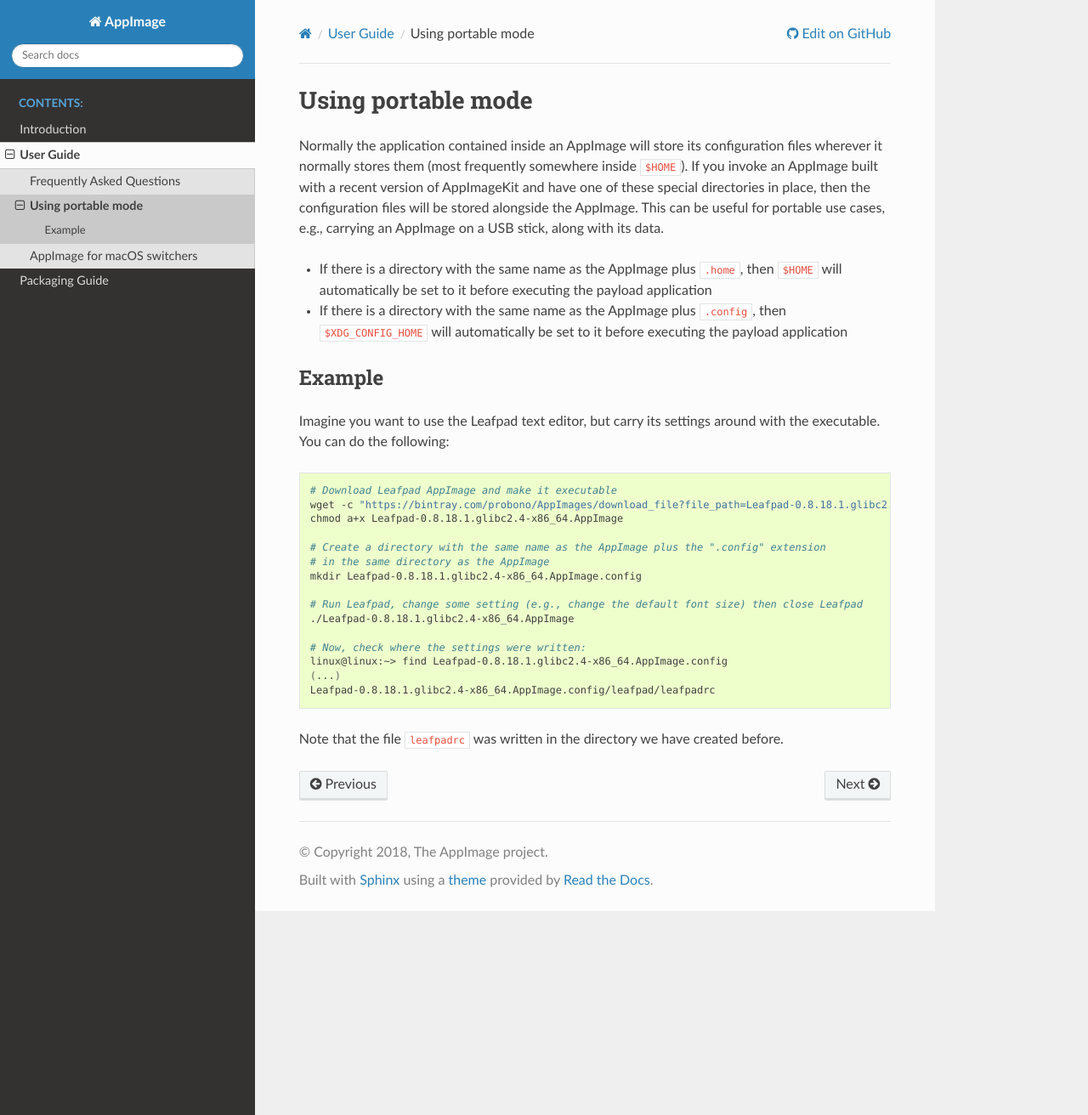
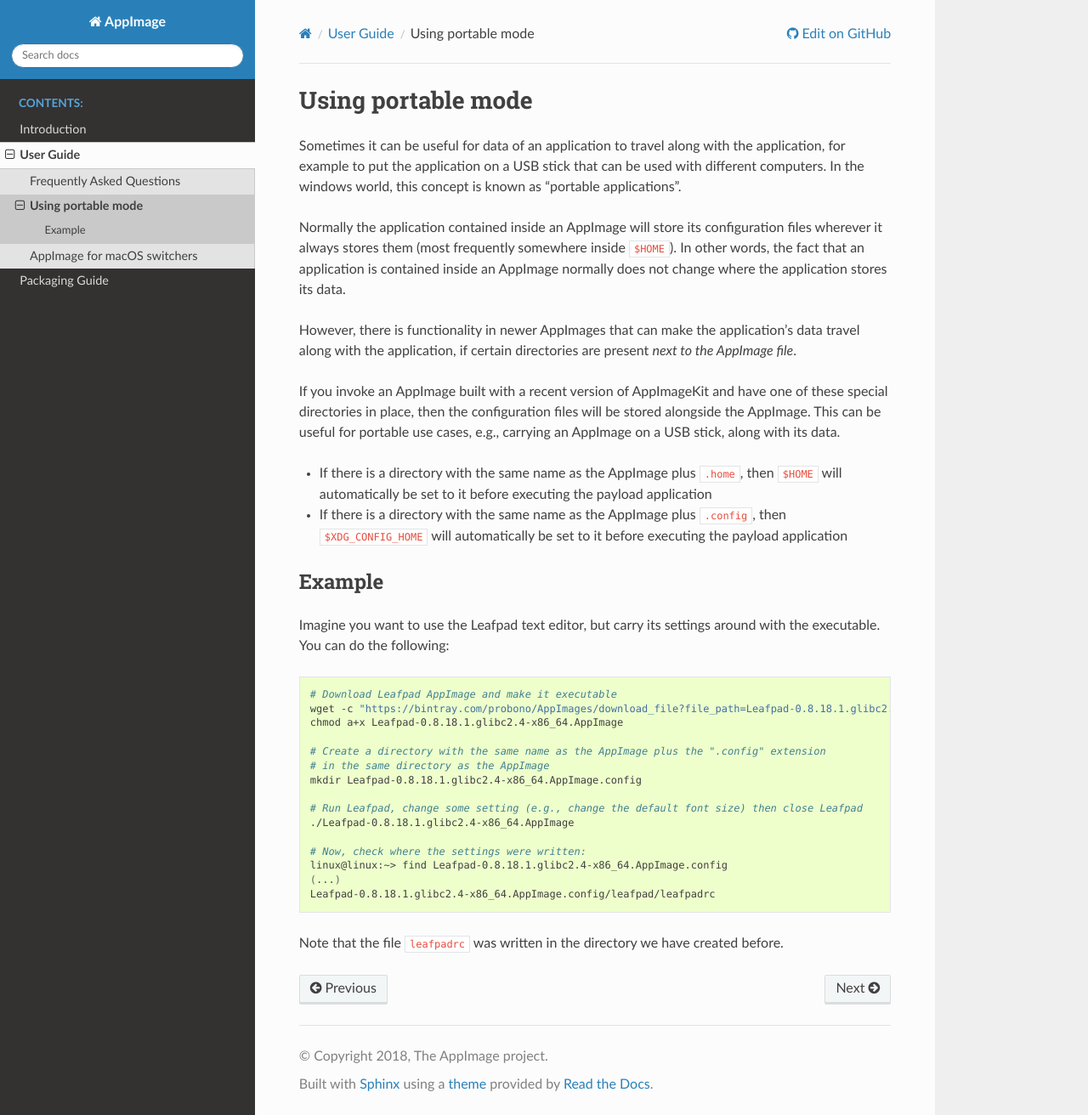
Before and after one commit to AppImage/docs.appimage.org, a Sphinx documentation site: the page built from source/user-guide/portable-mode.md, in a window 1280 px wide and 1312 px high. Shown: the whole window at 85% size. Built offline with Sphinx 7.4.7 and the Read the Docs theme 2.0.0, drawn with Linux system fonts in a browser that asks for light colours; pages that are not in the unit, such as notebooks, are missing from menus.

Commit message:
Update portable-mode.md

```diff
--- a/source/user-guide/portable-mode.md
+++ b/source/user-guide/portable-mode.md
@@ -1,6 +1,12 @@
 # Using portable mode
 
-Normally the application contained inside an AppImage will store its configuration files wherever it normally stores them (most frequently somewhere inside `$HOME`). If you invoke an AppImage built with a recent version of AppImageKit and have one of these special directories in place, then the configuration files will be stored alongside the AppImage. This can be useful for portable use cases, e.g., carrying an AppImage on a USB stick, along with its data.
+Sometimes it can be useful for data of an application to travel along with the application, for example to put the application on a USB stick that can be used with different computers. In the windows world, this concept is known as “portable applications”.
+
+Normally the application contained inside an AppImage will store its configuration files wherever it always stores them (most frequently somewhere inside `$HOME`). In other words, the fact that an application is contained inside an AppImage normally does not change where the application stores its data.
+
+However, there is functionality in newer AppImages that can make the application's data travel along with the application, if certain directories are present _next to the AppImage file_.
+
+If you invoke an AppImage built with a recent version of AppImageKit and have one of these special directories in place, then the configuration files will be stored alongside the AppImage. This can be useful for portable use cases, e.g., carrying an AppImage on a USB stick, along with its data.
 
 - If there is a directory with the same name as the AppImage plus `.home`, then `$HOME` will automatically be set to it before executing the payload application
 - If there is a directory with the same name as the AppImage plus `.config`, then `$XDG_CONFIG_HOME` will automatically be set to it before executing the payload application
```
